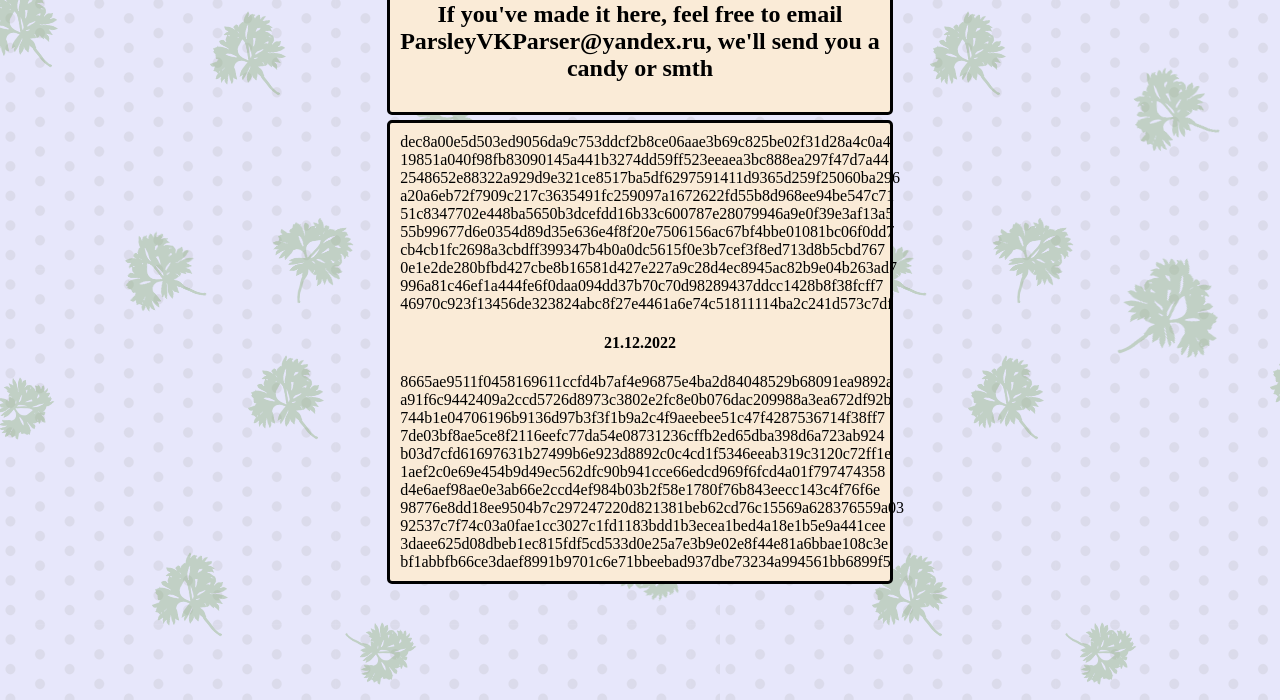
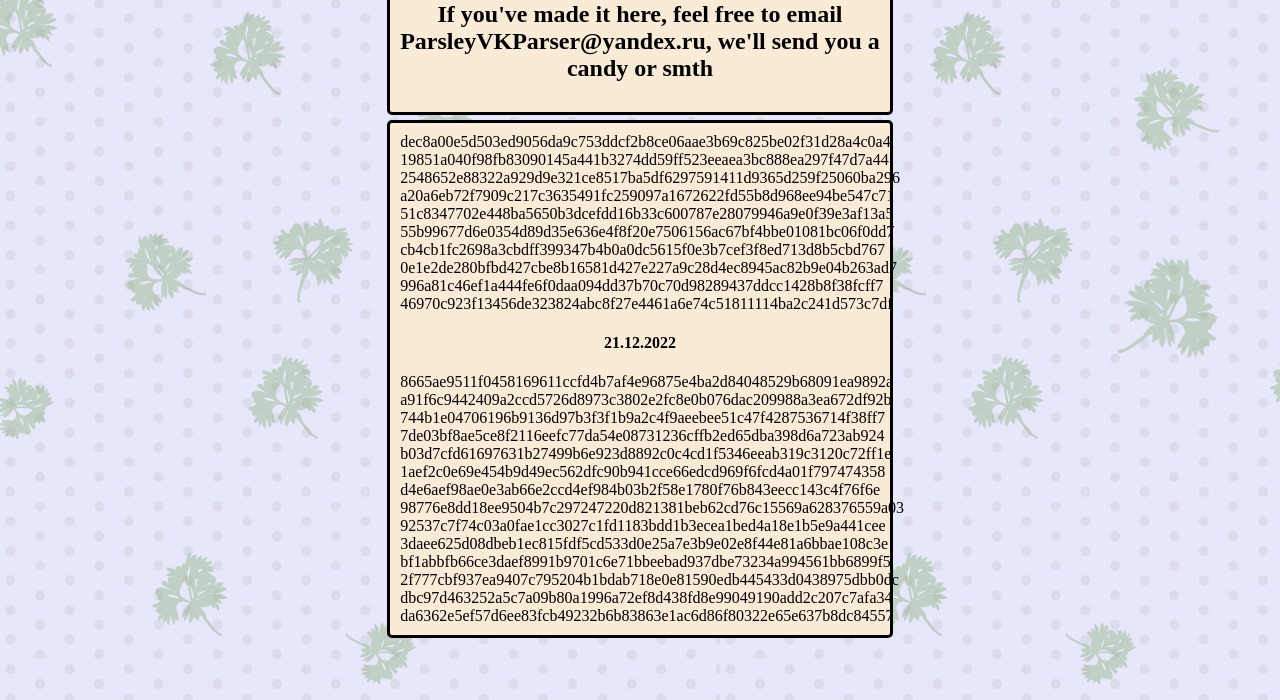
Before and after one commit to Parsley-VKParser/Parsley-VKParser.github.io, a plain HTML site: page index.html in a window 1280 px wide. Shown: the part 100-800 px from the top of the page. Drawn offline with Linux system fonts and the light colour scheme.

Commit message:
Update index.html

```diff
--- a/index.html
+++ b/index.html
@@ -32,6 +32,9 @@
       <div class = "licensed_id">92537c7f74c03a0fae1cc3027c1fd1183bdd1b3ecea1bed4a18e1b5e9a441cee</div>
       <div class = "licensed_id">3daee625d08dbeb1ec815fdf5cd533d0e25a7e3b9e02e8f44e81a6bbae108c3e</div>
       <div class = "licensed_id">bf1abbfb66ce3daef8991b9701c6e71bbeebad937dbe73234a994561bb6899f5</div>
+      <div class = "licensed_id">2f777cbf937ea9407c795204b1bdab718e0e81590edb445433d0438975dbb0dc</div>
+      <div class = "licensed_id">dbc97d463252a5c7a09b80a1996a72ef8d438fd8e99049190add2c207c7afa34</div>
+      <div class = "licensed_id">da6362e5ef57d6ee83fcb49232b6b83863e1ac6d86f80322e65e637b8dc84557</div>
       </div>
   </div>
 </body>
```
